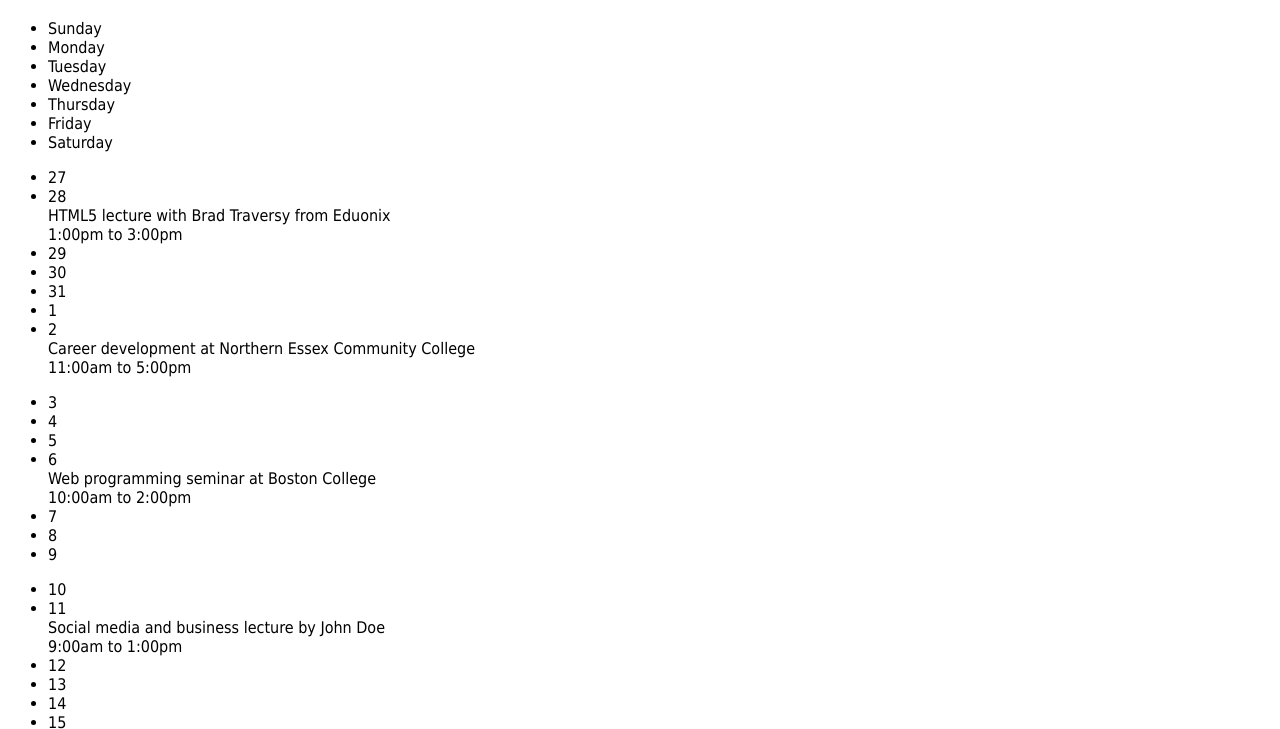
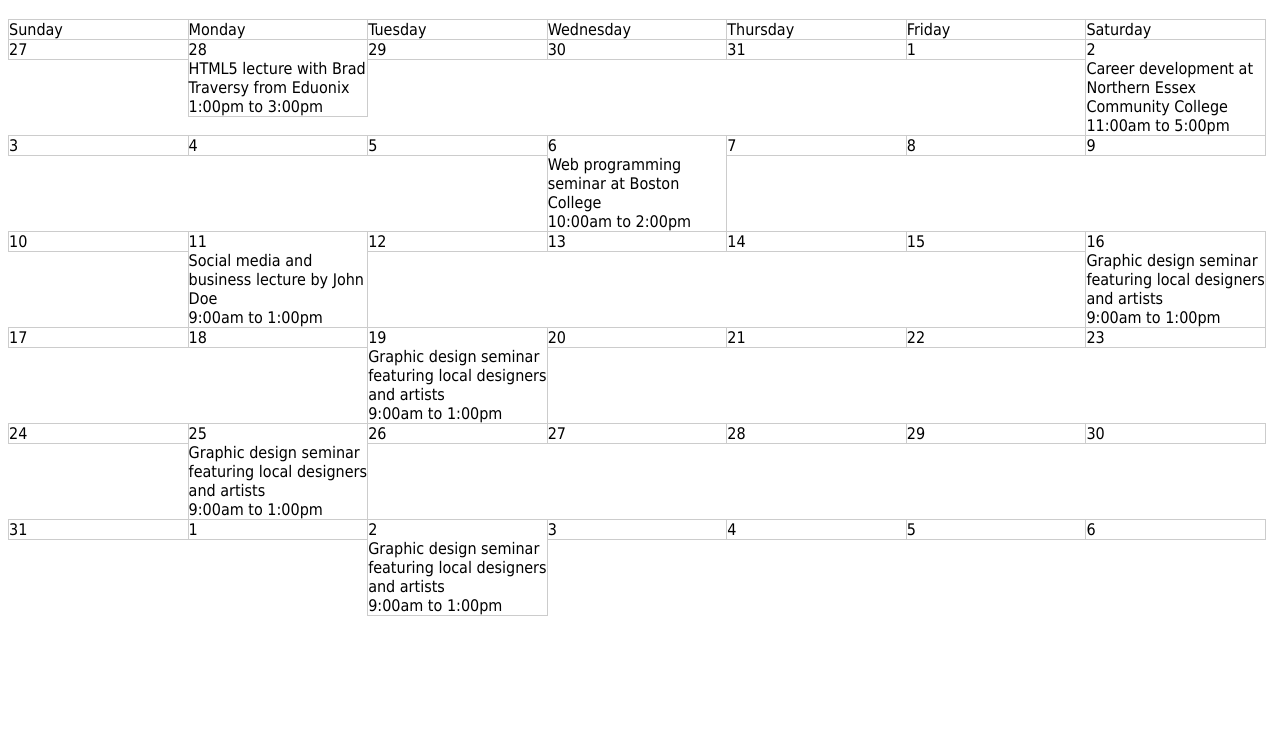
Before and after one commit to JakobLeer/Eudonix-Projects-In-CSS, a plain HTML site: page Section 3 - Calendar/index.html in a window 1280 px wide. Shown: the part 62-791 px from the top of the page. Drawn offline with Linux system fonts and the light colour scheme.

Commit message:
Setup rows (ul) and cells (li)

```diff
--- a/Section 3 - Calendar/css/style.css
+++ b/Section 3 - Calendar/css/style.css
@@ -5,3 +5,20 @@ body {
 #calendar {
   width: 100%;
 }
+
+#calendar ul {
+  list-style: none;
+  padding: 0;
+  margin: 0;
+  clear: both;
+  width: 100%;
+}
+
+#calendar li {
+  float: left;
+  display: block;
+  width: 14.28571428571429%;
+  box-sizing: border-box;
+  border: 1px solid #ccc;
+  margin: 0 -1px -1px 0;
+}
```
